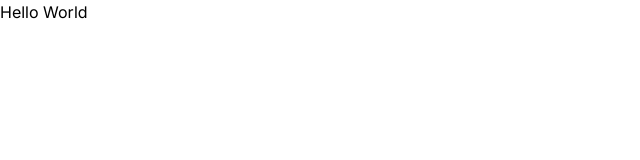
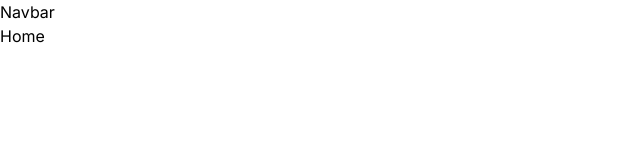
Before and after one commit to alisajad001/cinema, a React (Vite) app: page / in a window 1280 px wide. Shown: the top 160 px of the page, without its empty margins (0-640 px from the left). Built offline with nearby package versions, Linux system fonts and the light colour scheme.

Commit message:
docs: adding react router

```diff
--- a/package.json
+++ b/package.json
@@ -11,7 +11,8 @@
   },
   "dependencies": {
     "react": "^18.2.0",
-    "react-dom": "^18.2.0"
+    "react-dom": "^18.2.0",
+    "react-router-dom": "^6.22.0"
   },
   "devDependencies": {
     "@types/react": "^18.2.43",
--- a/src/App.jsx
+++ b/src/App.jsx
@@ -1,5 +1,15 @@
+import { BrowserRouter as Router, Routes, Route } from "react-router-dom";
+import Navbar from "./components/Navbar";
+
 const App = () => {
-  return <div>Hello World</div>;
+  return (
+    <Router>
+      <Navbar />
+      <Routes>
+        <Route path="/" element={<h1>Home</h1>} />
+      </Routes>
+    </Router>
+  );
 };
 
 export default App;
```
Also changed, not shown: 1 other file (tests, documents, lock files or other folders).
